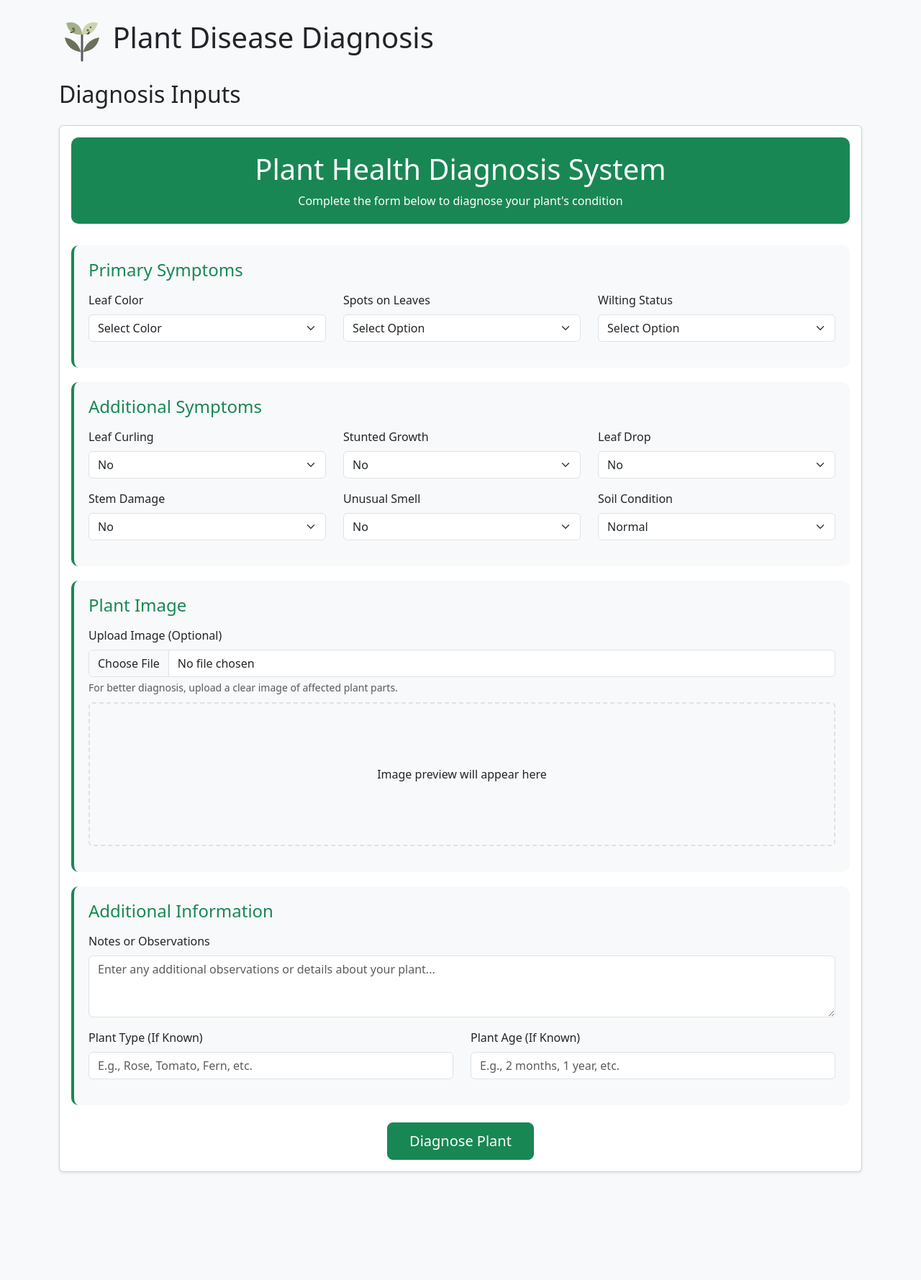
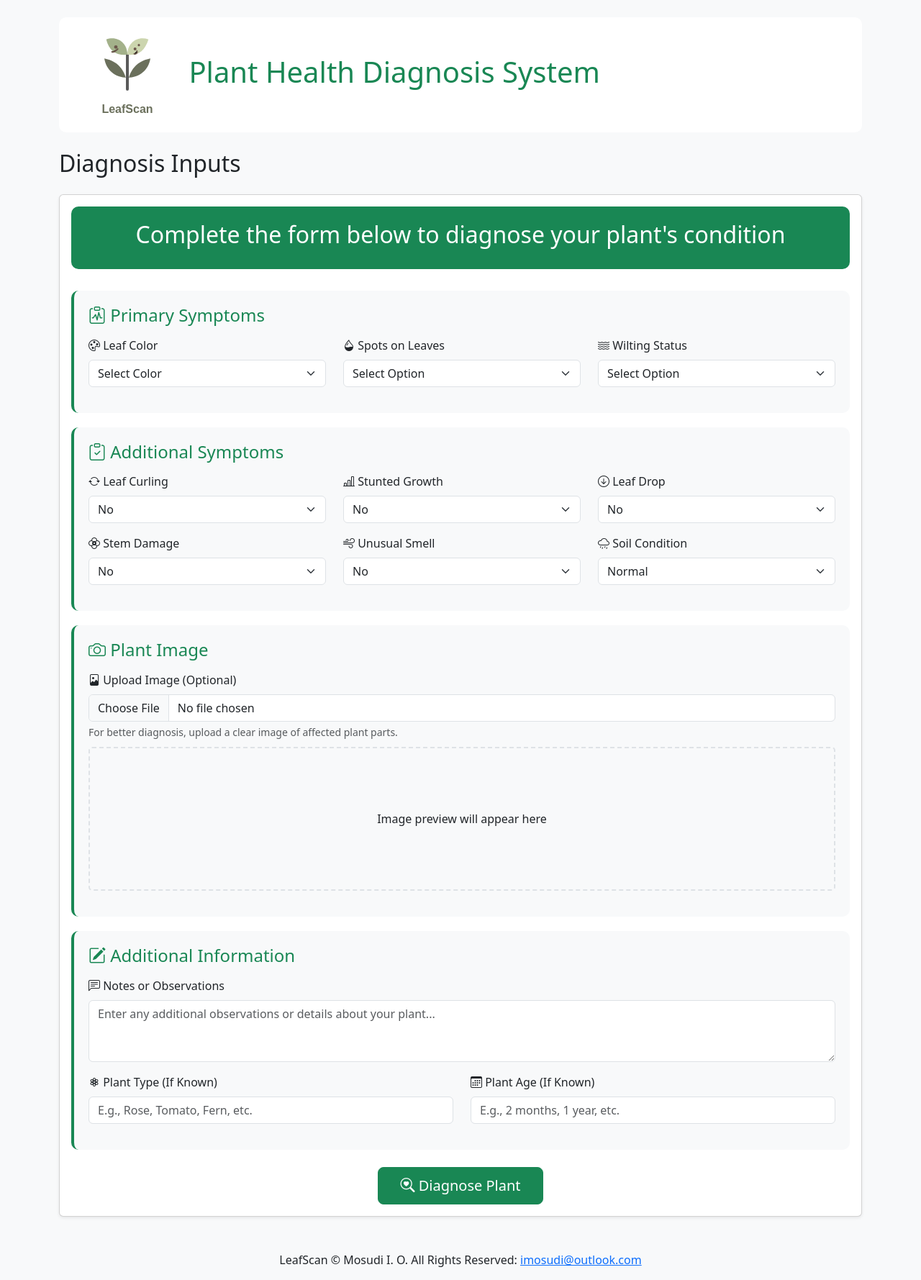
Before and after one commit to imosudi/LeafScan, a Flask app: template app/templates/index.html in a window 1280 px wide. Shown: the whole page at 72% size. Before the commit the page ends 1630 px from the top, so only its background shows below. Run offline with Flask 3, Linux system fonts and the light colour scheme; the template is opened without the code that fills it, so the values that code supplies are empty; some libraries are stand-ins or nearby versions.

Commit message:
Initial commit

```diff
--- /dev/null
+++ b/app.py
@@ -0,0 +1,145 @@
+import time
+from flask import Flask, render_template, request, redirect, url_for, session
+from datetime import datetime
+import os
+from werkzeug.utils import secure_filename
+
+from logic import PlantDiagnosisEngine
+
+
+
+app = Flask(__name__)
+app.secret_key = 'secret'
+UPLOAD_FOLDER = 'static/uploads'
+ALLOWED_EXTENSIONS = {'png', 'jpg', 'jpeg'}
+app.config['UPLOAD_FOLDER'] = UPLOAD_FOLDER
+
+if not os.path.exists(UPLOAD_FOLDER):
+    os.makedirs(UPLOAD_FOLDER)
+
+def allowed_file(filename):
+    return '.' in filename and filename.rsplit('.', 1)[1].lower() in ALLOWED_EXTENSIONS
+
+# Rules and diagnosis engine
+def diagnose_plant(leaf_color, spots, wilt):
+    explanation = ""
+    diagnosis = "Unknown condition"
+
+    if leaf_color == 'yellow' and spots == 'yes' and wilt == 'yes':
+        diagnosis = "Fungal Infection"
+        explanation = "Yellowing, spots, and wilting often indicate fungal issues."
+    elif leaf_color == 'yellow' and spots == 'no' and wilt == 'yes':
+        diagnosis = "Root Rot"
+        explanation = "Yellow leaves and wilting without spots suggest root damage."
+    elif leaf_color == 'brown' and spots == 'yes' and wilt == 'no':
+        diagnosis = "Leaf Blight"
+        explanation = "Brown colour with spots is typical of leaf blight."
+    elif leaf_color == 'brown' and spots == 'no' and wilt == 'yes':
+        diagnosis = "Nutrient Deficiency"
+        explanation = "Wilting and browning without spots may indicate lack of potassium."
+    elif leaf_color == 'green' and spots == 'yes' and wilt == 'no':
+        diagnosis = "Insect Damage"
+        explanation = "Green leaves with spotting but no wilting suggest pest attacks."
+    elif leaf_color == 'green' and spots == 'no' and wilt == 'yes':
+        diagnosis = "Water Stress"
+        explanation = "Wilting with green leaves and no spots indicates water imbalance."
+    elif leaf_color == 'yellow' and spots == 'yes' and wilt == 'no':
+        diagnosis = "Early Disease Stage"
+        explanation = "Yellowing and spotting may indicate early-stage disease."
+
+    return diagnosis, explanation
+
+@app.route('/', methods=['GET', 'POST'])
+def index():
+    if 'history' not in session:
+        session['history'] = []
+
+    if request.method == 'POST':
+        leaf_color      = request.form['leaf_color']
+        spots           = request.form['spots']
+        wilt            = request.form['wilt']
+        leaf_curling    = request.form['leaf_curling']
+        stunted_growth  = request.form['stunted_growth']
+        leaf_drop       = request.form['leaf_drop']
+        stem_damage     = request.form['stem_damage']
+        unusual_smell   = request.form['unusual_smell']
+        soil_condition  = request.form['soil_condition']
+        notes           = request.form['notes']
+        plant_type      = request.form['plant_type']
+        plant_age       = request.form['plant_age']
+
+        file = request.files.get('plant_image')
+        image_url = None
+        if file and allowed_file(file.filename):
+            filename = secure_filename(file.filename)
+            filepath = os.path.join(app.config['UPLOAD_FOLDER'], filename)
+            file.save(filepath)
+            image_url = url_for('static', filename='uploads/' + filename)
+
+        # Advanced usage with additional symptoms
+        additional_info = {
+            'leaf_curling': leaf_curling,
+            'stunted_growth': stunted_growth,
+            'leaf_drop': leaf_drop,
+            'stem_damage': stem_damage,
+            'unusual_smell': unusual_smell,
+            'soil_condition': soil_condition,
+            'plant_type': plant_type,
+            'plant_age': plant_age,
+            'notes' : notes
+        }
+        # Initialise diagnosis engine
+        diagnosis_system = PlantDiagnosisEngine()
+
+        # Full diagnosis using all features (make sure your class handles this)
+        diagnosis, explanation, treatment, severity, preventive_measures = diagnosis_system.diagnose_plant(
+            leaf_color=leaf_color,
+            spots=spots,
+            wilt=wilt,
+           additional_symptoms= additional_info
+
+            #leaf_curling=leaf_curling,
+            #stunted_growth=stunted_growth,
+            #leaf_drop=leaf_drop,
+            #stem_damage=stem_damage,
+            #unusual_smell=unusual_smell,
+            #soil_condition=soil_condition,
+            #plant_type=plant_type,
+            #plant_age=plant_age,
+            #notes=notes
+        )
+
+        # Save all inputs and results to history
+        session['history'].append({
+            'time': datetime.now().strftime('%Y-%m-%d %H:%M:%S'),
+            'leaf_color': leaf_color,
+            'spots': spots,
+            'wilt': wilt,
+            'leaf_curling': leaf_curling,
+            'stunted_growth': stunted_growth,
+            'leaf_drop': leaf_drop,
+            'stem_damage': stem_damage,
+            'unusual_smell': unusual_smell,
+            'soil_condition': soil_condition,
+            'plant_type': plant_type,
+            'plant_age': plant_age,
+            'notes': notes,
+            'diagnosis': diagnosis,
+            'explanation': explanation,
+            'treatment': treatment,
+            'severity': severity,
+            'preventive_measures': preventive_measures,
+            'image': image_url
+        })
+
+        session.modified = True
+        return redirect(url_for('result'))
+
+    return render_template('index.html')
+
+@app.route('/result')
+def result():
+    return render_template('result.html', latest=session['history'][-1], history=session['history'])
+
+if __name__ == '__main__':
+    app.run(debug=True)
--- a/app/__init__.py
+++ b/app/__init__.py
@@ -1,5 +1,6 @@
 import time
 from flask import Flask, render_template, request, redirect, url_for, session
+from flask_moment import Moment
 from datetime import datetime
 import os
 from werkzeug.utils import secure_filename
@@ -7,6 +8,8 @@ from werkzeug.utils import secure_filename
 
 
 app = Flask(__name__)
+moment = Moment(app)
+
 
 app.secret_key = 'this is a terrible secret it, if you break into this app you will be presecuted, if unconvicted, you will be persecuted and persecuted'
 UPLOAD_FOLDER = 'static/uploads'
--- a/app/templates/base.html
+++ b/app/templates/base.html
@@ -1,8 +1,12 @@
+
+
 <!DOCTYPE html>
 <html lang="en">
 <head>
     <title>Plant Diagnosis Expert System</title>
-    <link rel="stylesheet" href="https://cdn.jsdelivr.net/npm/bootstrap@5.3.0/dist/css/bootstrap.min.css">
+    {% block styles %}
+        <link href="https://cdn.jsdelivr.net/npm/bootstrap@5.3.5/dist/css/bootstrap.min.css" rel="stylesheet" integrity="sha384-SgOJa3DmI69IUzQ2PVdRZhwQ+dy64/BUtbMJw1MZ8t5HZApcHrRKUc4W0kG879m7" crossorigin="anonymous">
+        <link href="https://cdn.jsdelivr.net/npm/bootstrap-icons@1.10.5/font/bootstrap-icons.css" rel="stylesheet">
         <link rel="apple-touch-icon" sizes="57x57" href="{{url_for('static', filename='assets/favicons/apple-icon-57x57.png')}}">
         <link rel="apple-touch-icon" sizes="60x60" href="{{url_for('static', filename='assets/favicons/apple-icon-60x60.png')}}">
         <link rel="apple-touch-icon" sizes="72x72" href="{{url_for('static', filename='assets/favicons/apple-icon-72x72.png')}}">
@@ -39,6 +43,13 @@
                 border-radius: 10px;
                 margin-bottom: 30px;
             }
+            .nav-section {
+                color: #198754;
+                background-color: white;
+                padding: 20px;
+                border-radius: 10px;
+                margin-bottom: 30px;
+            }
             .btn-success {
                 background-color: #198754;
                 border-color: #198754;
@@ -68,16 +79,66 @@
                 font-weight: 500;
             }
         </style>
+    {% endblock %}
+
+    {% block scripts %}
+    <script src="https://cdn.jsdelivr.net/npm/@popperjs/core@2.11.8/dist/umd/popper.min.js" integrity="sha384-I7E8VVD/ismYTF4hNIPjVp/Zjvgyol6VFvRkX/vR+Vc4jQkC+hVqc2pM8ODewa9r" crossorigin="anonymous"></script>
+    <script src="https://cdn.jsdelivr.net/npm/bootstrap@5.3.5/dist/js/bootstrap.min.js" integrity="sha384-VQqxDN0EQCkWoxt/0vsQvZswzTHUVOImccYmSyhJTp7kGtPed0Qcx8rK9h9YEgx+" crossorigin="anonymous"></script>
+    <script src="https://cdn.jsdelivr.net/npm/bootstrap@5.3.0/dist/js/bootstrap.bundle.min.js"></script>
+    <script>
+            // Form validation
+            (function () {
+                'use strict'
+                var forms = document.querySelectorAll('.needs-validation')
+                Array.prototype.slice.call(forms).forEach(function (form) {
+                    form.addEventListener('submit', function (event) {
+                        if (!form.checkValidity()) {
+                            event.preventDefault()
+                            event.stopPropagation()
+                        }
+                        form.classList.add('was-validated')
+                    }, false)
+                })
+            })()
+
+            // Image preview
+            document.getElementById('plant_image').addEventListener('change', function(e) {
+                const previewImg = document.getElementById('preview-img');
+                const previewText = document.getElementById('preview-text');
+
+                if (this.files && this.files[0]) {
+                    const reader = new FileReader();
+
+                    reader.onload = function(e) {
+                        previewImg.src = e.target.result;
+                        previewImg.style.display = 'block';
+                        previewText.style.display = 'none';
+                    }
+
+                    reader.readAsDataURL(this.files[0]);
+                } else {
+                    previewImg.style.display = 'none';
+                    previewText.style.display = 'block';
+                }
+            });
+        </script>
+        {{ moment.include_moment() }}
+    {% endblock scripts %}
 </head>
 <body class="bg-light">
     <div class="container py-4">
-        <h1 class="mb-4"> {% include 'includes/icon2.html' %} Plant Disease Diagnosis</h1>
+        <h1 class="nav-section mb-4"> {% include 'includes/icon3.html' %}  Plant Health Diagnosis System</h1>
 
         {% block main_pages %}
 
         {% endblock %}
 
     </div>
+    <footer class="text-center">
+        <p>LeafScan &copy; {{ moment().format('YYYY') }} Mosudi I. O. All Rights Reserved:
+            <a href="mailto:imosudi@outlook.com">imosudi@outlook.com</a>
+        </p>
+    </footer>
     <script src="https://cdnjs.cloudflare.com/ajax/libs/bootstrap/5.3.0/js/bootstrap.bundle.min.js"></script>
         <script>
             // Form validation
--- /dev/null
+++ b/app/templates/includes/icon3.html
@@ -0,0 +1,21 @@
+<svg width="150" height="120" viewBox="0 0 64 90" xmlns="http://www.w3.org/2000/svg">
+    <!-- Stem -->
+    <path d="M32 60C32 43 24 31 8 28C10 40 19 48 32 48C45 48 54 40 56 28C40 31 32 43 32 60Z" fill="#6b705c"/>
+    <path d="M32 60V24" stroke="#5a5a5a" stroke-width="3" stroke-linecap="round"/>
+
+    <!-- Left leaf (wilted) -->
+    <path d="M32 24C32 12 22 4 10 8C13 20 20 25 32 24Z" fill="#a3b18a"/>
+    <path d="M22 18C20 20 18 22 16 21" stroke="#6c584c" stroke-width="1.5" stroke-linecap="round"/>
+    <circle cx="20" cy="16" r="1.8" fill="#6c584c"/>
+
+    <!-- Right leaf (spotted) -->
+    <path d="M32 24C32 12 42 4 54 8C50 20 44 25 32 24Z" fill="#ccd5ae"/>
+    <circle cx="40" cy="18" r="1.5" fill="#6c584c"/>
+    <circle cx="44" cy="14" r="1.2" fill="#6c584c"/>
+    <path d="M42 20C43 22 41 24 39 23" stroke="#6c584c" stroke-width="1.2" stroke-linecap="round"/>
+
+    <!-- App Name Text -->
+    <text x="50%" y="85" text-anchor="middle" font-family="Arial, Helvetica, sans-serif" font-size="12" fill="#6b705c" font-weight="bold">
+        LeafScan
+    </text>
+</svg>
--- a/app/templates/index.html
+++ b/app/templates/index.html
@@ -6,16 +6,18 @@
     <div class="card shadow-sm mb-4">
         <div class="card-body">
             <div class="header-section">
-                <h1 class="text-center mb-2">Plant Health Diagnosis System</h1>
-                <p class="text-center mb-0">Complete the form below to diagnose your plant's condition</p>
+                <h2 class="text-center mb-2"> Complete the form below to diagnose your plant's condition</h2>
             </div>
             <form method="POST" enctype="multipart/form-data" class="needs-validation" novalidate>
+
                 <!-- Primary Symptoms Section -->
                 <div class="form-section">
-                    <h4>Primary Symptoms</h4>
+                    <h4><i class="bi bi-clipboard-pulse"></i> Primary Symptoms</h4>
                     <div class="row">
                         <div class="col-md-4 mb-3">
-                            <label for="leaf_color" class="form-label">Leaf Color</label>
+                            <label for="leaf_color" class="form-label">
+                                <i class="bi bi-palette"></i> Leaf Color
+                            </label>
                             <select class="form-select" name="leaf_color" id="leaf_color" required>
                                 <option value="">Select Color</option>
                                 <option value="green">Green</option>
@@ -24,13 +26,13 @@
                                 <option value="pale_green">Pale Green</option>
                                 <option value="purple">Purple</option>
                             </select>
-                            <div class="invalid-feedback">
-                                Please select a leaf color.
-                            </div>
+                            <div class="invalid-feedback">Please select a leaf color.</div>
                         </div>
 
                         <div class="col-md-4 mb-3">
-                            <label for="spots" class="form-label">Spots on Leaves</label>
+                            <label for="spots" class="form-label">
+                                <i class="bi bi-droplet-half"></i> Spots on Leaves
+                            </label>
                             <select class="form-select" name="spots" id="spots" required>
                                 <option value="">Select Option</option>
                                 <option value="no">No Spots</option>
@@ -39,13 +41,13 @@
                                 <option value="black_spots">Black Spots</option>
                                 <option value="brown_spots">Brown Spots</option>
                             </select>
-                            <div class="invalid-feedback">
-                                Please select an option for spots.
-                            </div>
+                            <div class="invalid-feedback">Please select an option for spots.</div>
                         </div>
 
                         <div class="col-md-4 mb-3">
-                            <label for="wilt" class="form-label">Wilting Status</label>
+                            <label for="wilt" class="form-label">
+                                <i class="bi bi-water"></i> Wilting Status
+                            </label>
                             <select class="form-select" name="wilt" id="wilt" required>
                                 <option value="">Select Option</option>
                                 <option value="no">No Wilting</option>
@@ -53,19 +55,19 @@
                                 <option value="yes">Moderate Wilting</option>
                                 <option value="severe">Severe Wilting</option>
                             </select>
-                            <div class="invalid-feedback">
-                                Please select wilting status.
-                            </div>
+                            <div class="invalid-feedback">Please select wilting status.</div>
                         </div>
                     </div>
                 </div>
 
                 <!-- Additional Symptoms Section -->
                 <div class="form-section">
-                    <h4>Additional Symptoms</h4>
+                    <h4><i class="bi bi-clipboard-check"></i> Additional Symptoms</h4>
                     <div class="row">
                         <div class="col-md-4 mb-3">
-                            <label for="leaf_curling" class="form-label">Leaf Curling</label>
+                            <label for="leaf_curling" class="form-label">
+                                <i class="bi bi-arrow-repeat"></i> Leaf Curling
+                            </label>
                             <select class="form-select" name="leaf_curling" id="leaf_curling">
                                 <option value="no">No</option>
                                 <option value="yes">Yes</option>
@@ -73,7 +75,9 @@
                         </div>
 
                         <div class="col-md-4 mb-3">
-                            <label for="stunted_growth" class="form-label">Stunted Growth</label>
+                            <label for="stunted_growth" class="form-label">
+                                <i class="bi bi-bar-chart-line"></i> Stunted Growth
+                            </label>
                             <select class="form-select" name="stunted_growth" id="stunted_growth">
                                 <option value="no">No</option>
                                 <option value="yes">Yes</option>
@@ -81,7 +85,9 @@
                         </div>
 
                         <div class="col-md-4 mb-3">
-                            <label for="leaf_drop" class="form-label">Leaf Drop</label>
+                            <label for="leaf_drop" class="form-label">
+                                <i class="bi bi-arrow-down-circle"></i> Leaf Drop
+                            </label>
                             <select class="form-select" name="leaf_drop" id="leaf_drop">
                                 <option value="no">No</option>
                                 <option value="yes">Yes</option>
@@ -91,7 +97,9 @@
 
                     <div class="row">
                         <div class="col-md-4 mb-3">
-                            <label for="stem_damage" class="form-label">Stem Damage</label>
+                            <label for="stem_damage" class="form-label">
+                                <i class="bi bi-flower2"></i> Stem Damage
+                            </label>
                             <select class="form-select" name="stem_damage" id="stem_damage">
                                 <option value="no">No</option>
                                 <option value="yes">Yes</option>
@@ -99,7 +107,9 @@
                         </div>
 
                         <div class="col-md-4 mb-3">
-                            <label for="unusual_smell" class="form-label">Unusual Smell</label>
+                            <label for="unusual_smell" class="form-label">
+                                <i class="bi bi-wind"></i> Unusual Smell
+                            </label>
                             <select class="form-select" name="unusual_smell" id="unusual_smell">
                                 <option value="no">No</option>
                                 <option value="yes">Yes</option>
@@ -107,7 +117,9 @@
                         </div>
 
                         <div class="col-md-4 mb-3">
-                            <label for="soil_condition" class="form-label">Soil Condition</label>
+                            <label for="soil_condition" class="form-label">
+                                <i class="bi bi-cloud-drizzle"></i> Soil Condition
+                            </label>
                             <select class="form-select" name="soil_condition" id="soil_condition">
                                 <option value="normal">Normal</option>
                                 <option value="dry">Dry</option>
@@ -119,10 +131,12 @@
 
                 <!-- Image Upload Section -->
                 <div class="form-section">
-                    <h4>Plant Image</h4>
+                    <h4><i class="bi bi-camera"></i> Plant Image</h4>
                     <div class="row">
                         <div class="col-md-12 mb-3">
-                            <label for="plant_image" class="form-label">Upload Image (Optional)</label>
+                            <label for="plant_image" class="form-label">
+                                <i class="bi bi-file-image"></i> Upload Image (Optional)
+                            </label>
                             <input type="file" class="form-control" name="plant_image" id="plant_image" accept=".jpg,.jpeg,.png">
                             <div class="form-text">For better diagnosis, upload a clear image of affected plant parts.</div>
                             <div class="image-preview" id="imagePreview">
@@ -135,29 +149,39 @@
 
                 <!-- Additional Notes Section -->
                 <div class="form-section">
-                    <h4>Additional Information</h4>
+                    <h4><i class="bi bi-pencil-square"></i> Additional Information</h4>
                     <div class="mb-3">
-                        <label for="notes" class="form-label">Notes or Observations</label>
+                        <label for="notes" class="form-label">
+                            <i class="bi bi-chat-left-text"></i> Notes or Observations
+                        </label>
                         <textarea class="form-control" id="notes" name="notes" rows="3" placeholder="Enter any additional observations or details about your plant..."></textarea>
                     </div>
 
                     <div class="row">
                         <div class="col-md-6 mb-3">
-                            <label for="plant_type" class="form-label">Plant Type (If Known)</label>
+                            <label for="plant_type" class="form-label">
+                                <i class="bi bi-flower3"></i> Plant Type (If Known)
+                            </label>
                             <input type="text" class="form-control" id="plant_type" name="plant_type" placeholder="E.g., Rose, Tomato, Fern, etc.">
                         </div>
 
                         <div class="col-md-6 mb-3">
-                            <label for="plant_age" class="form-label">Plant Age (If Known)</label>
+                            <label for="plant_age" class="form-label">
+                                <i class="bi bi-calendar3"></i> Plant Age (If Known)
+                            </label>
                             <input type="text" class="form-control" id="plant_age" name="plant_age" placeholder="E.g., 2 months, 1 year, etc.">
                         </div>
                     </div>
                 </div>
 
                 <div class="d-grid gap-2 d-md-flex justify-content-md-center mt-4">
-                    <button type="submit" class="btn btn-success btn-lg">Diagnose Plant</button>
+                    <button type="submit" class="btn btn-success btn-lg">
+                        <i class="bi bi-search-heart"></i> Diagnose Plant
+                    </button>
                 </div>
+
             </form>
+
         </div>
     </div>
     {% endblock %}
```
Also changed, not shown: requirements.txt (added, +37 -0 lines). Lines whose indentation alone changed are shown as unchanged.
